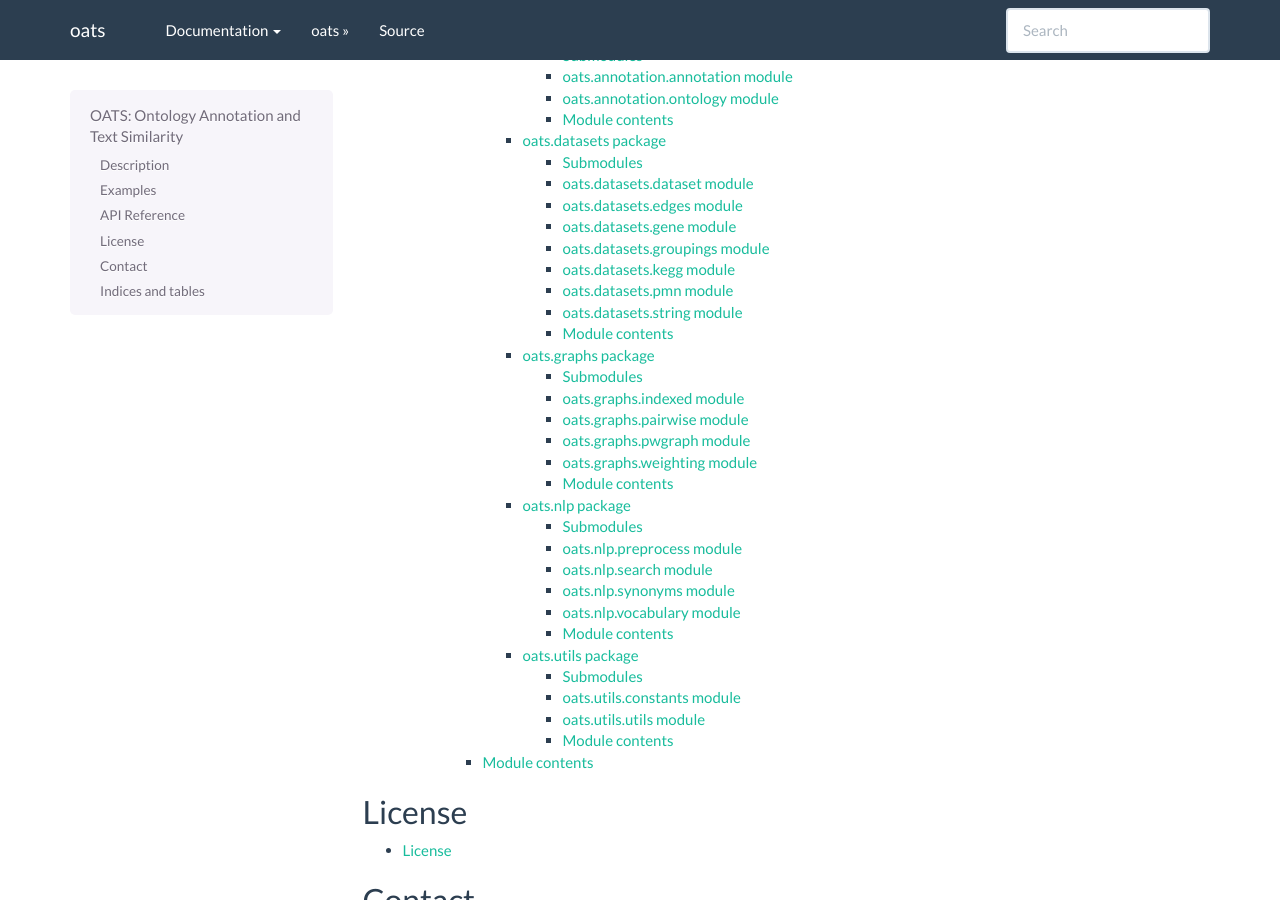
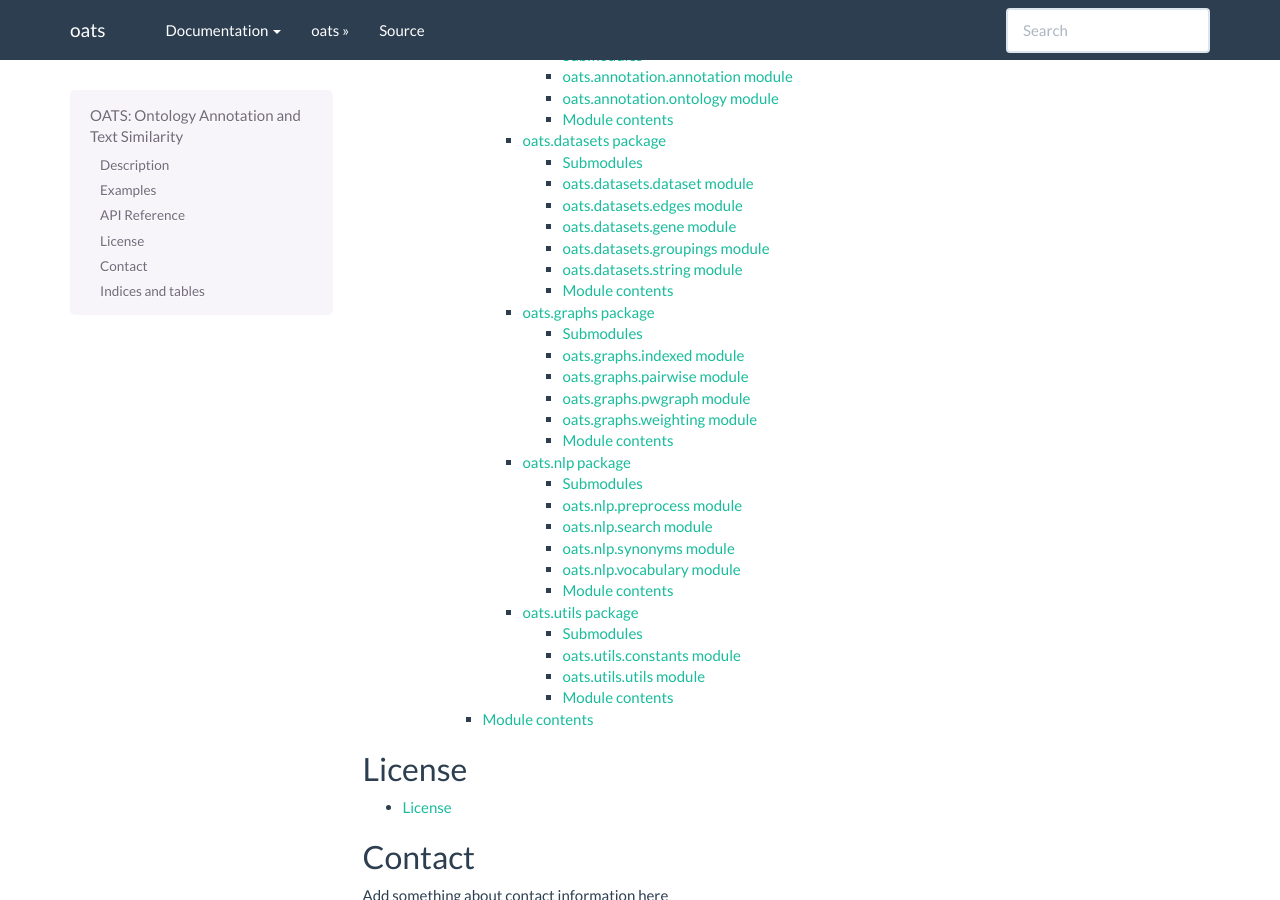
Before and after one commit to irbraun/oats, a Sphinx documentation site: the page built from docs/source/index.rst, in a window 1280 px wide and 900 px high, scrolled down 584 px. Built offline with Sphinx 7.4.7, drawn with Linux system fonts in a browser that asks for light colours.

Commit message:
updating documentation

```diff
--- a/docs/source/oats.datasets.rst
+++ b/docs/source/oats.datasets.rst
@@ -36,22 +36,6 @@ oats.datasets.groupings module
    :undoc-members:
    :show-inheritance:
 
-oats.datasets.kegg module
--------------------------
-
-.. automodule:: oats.datasets.kegg
-   :members:
-   :undoc-members:
-   :show-inheritance:
-
-oats.datasets.pmn module
-------------------------
-
-.. automodule:: oats.datasets.pmn
-   :members:
-   :undoc-members:
-   :show-inheritance:
-
 oats.datasets.string module
 ---------------------------
 
```
